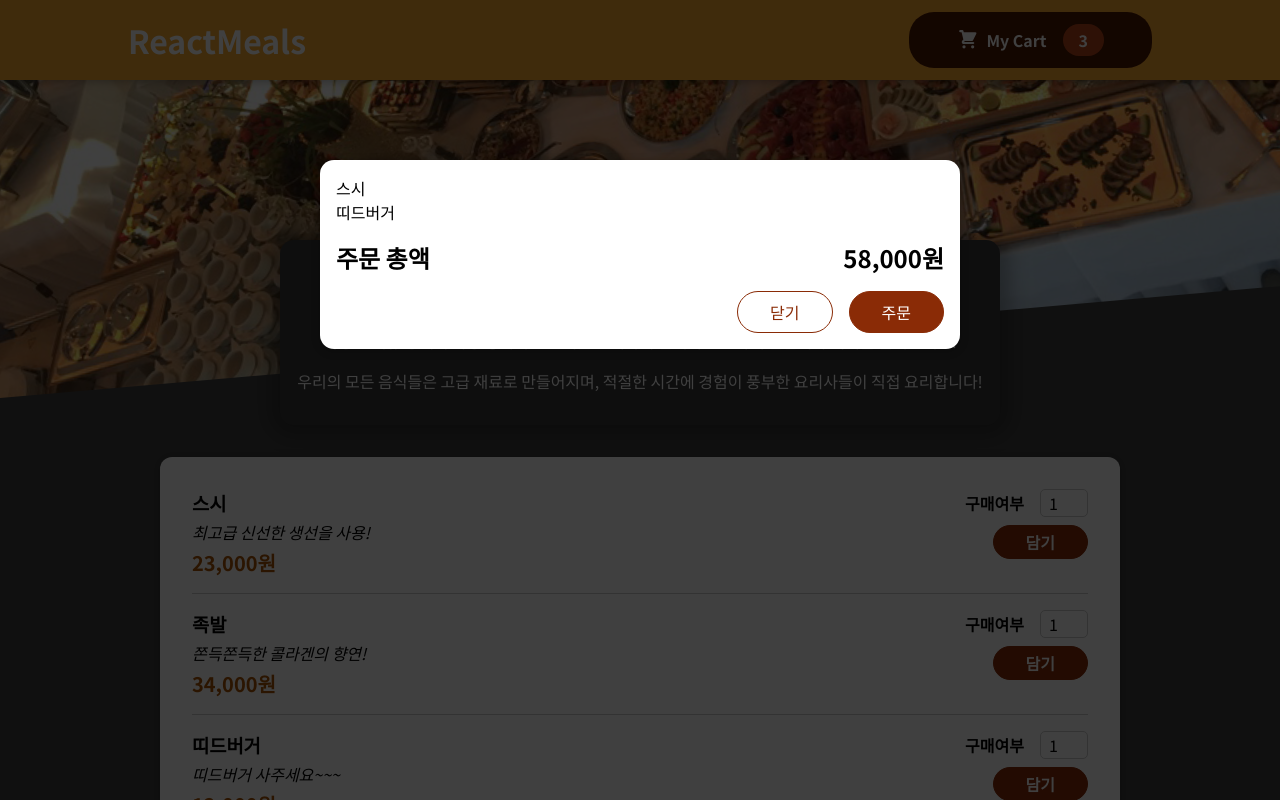
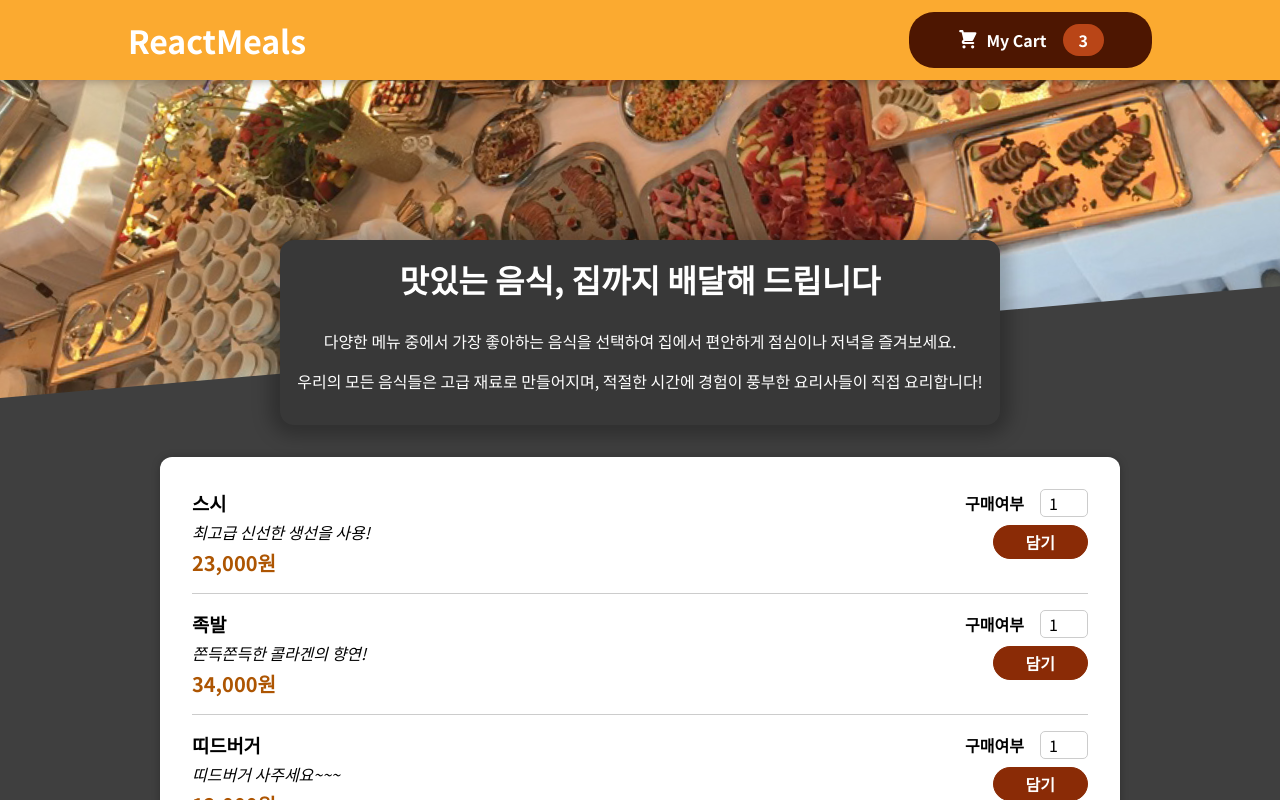
Before and after one commit to ThoI-i/react-advanced202502, a React (Vite) app: page / in a window 1280 px wide. Shown: the top 800 px of the page. Built offline with nearby package versions, Linux system fonts and the light colour scheme.

Commit message:
250214 09:33 # 4. 모달 열고 닫는 기능

```diff
--- a/src/App.jsx
+++ b/src/App.jsx
@@ -2,15 +2,27 @@
 import './App.css';
 import Meals from "./components/Meals/Meals";
 import Cart from "./components/Cart/Cart";
+import { useState } from "react";
 
 const App = () => {
-  return <>
-    <Cart />
-    <Header />
-    <div id="main">
-      <Meals />
-    </div>
-  </>;
+  // 장바구니 모달을 열고 닫는 상태변수
+  const [cartIsShown, setCartIsShown] = useState(false);
+
+  // 모달을 열어주는 함수
+  const handleShowCart = () => setCartIsShown(true);
+
+  // 모달을 닫아주는 함수
+  const handleHideCart = () => setCartIsShown(false);
+
+  return (
+    <>
+      {cartIsShown && <Cart onClose={handleHideCart} />}
+      <Header onShowCart={handleShowCart} />
+      <div id='main'>
+        <Meals />
+      </div>
+    </>
+  );
 };
 
 export default App;
--- a/src/components/Cart/Cart.jsx
+++ b/src/components/Cart/Cart.jsx
@@ -16,7 +16,7 @@
     price: 12000,
   },
 ];
-const Cart = () => {
+const Cart = ({ onClose }) => {
   const {
     'cart-items': cartItemStyle,
     total,
@@ -26,7 +26,7 @@
   } = styles;
 
   return (
-    <CartModal>
+    <CartModal onClose={onClose}>
       {/* 주문 내역 */}
       <ul className={cartItemStyle}>
         {DUMMY_CART.map((cartItem) => (
@@ -38,7 +38,7 @@
         <span>58,000원</span>
       </div>
       <div className={actions}>
-        <button className={btnAlt}>닫기</button>
+        <button className={btnAlt} onClick={onClose}>닫기</button>
         <button className={button}>주문</button>
       </div>
     </CartModal>
--- a/src/components/Cart/CartModal.jsx
+++ b/src/components/Cart/CartModal.jsx
@@ -9,10 +9,10 @@
   );
 };
 
-const CartModal = ({ children }) => {
+const CartModal = ({ children, onClose }) => {
   return (
     <>
-      <div className={styles.backdrop} />
+      <div className={styles.backdrop} onClick={onClose} />
       <ModalOverlay>{children}</ModalOverlay>
     </>
   );
--- a/src/components/Layout/Header.jsx
+++ b/src/components/Layout/Header.jsx
@@ -5,14 +5,14 @@
 // 리액트 컴포넌트에서 정적 이미지 로딩
 import foodImage from '../../assets/img/meals.jpg';
 
-const Header = () => {
+const Header = ({ onShowCart }) => {
   const { header, 'main-image': mainImage } = styles;
 
   return (
     <>
       <header className={header}>
         <h1>ReactMeals</h1>
-        <HeaderCartButton />
+        <HeaderCartButton onShow={onShowCart} />
       </header>
       <div className={mainImage}>
         <img
--- a/src/components/Layout/HeaderCartButton.jsx
+++ b/src/components/Layout/HeaderCartButton.jsx
@@ -2,11 +2,11 @@
 import CartIcon from './CartIcon';
 import styles from './HeaderCartButton.module.scss';
 
-const HeaderCartButton = () => {
+const HeaderCartButton = ({ onShow }) => {
   const { button, icon, badge } = styles;
 
   return (
-    <button className={button}>
+    <button className={button} onClick={onShow}>
       <span className={icon}>
         <CartIcon />
       </span>
```
